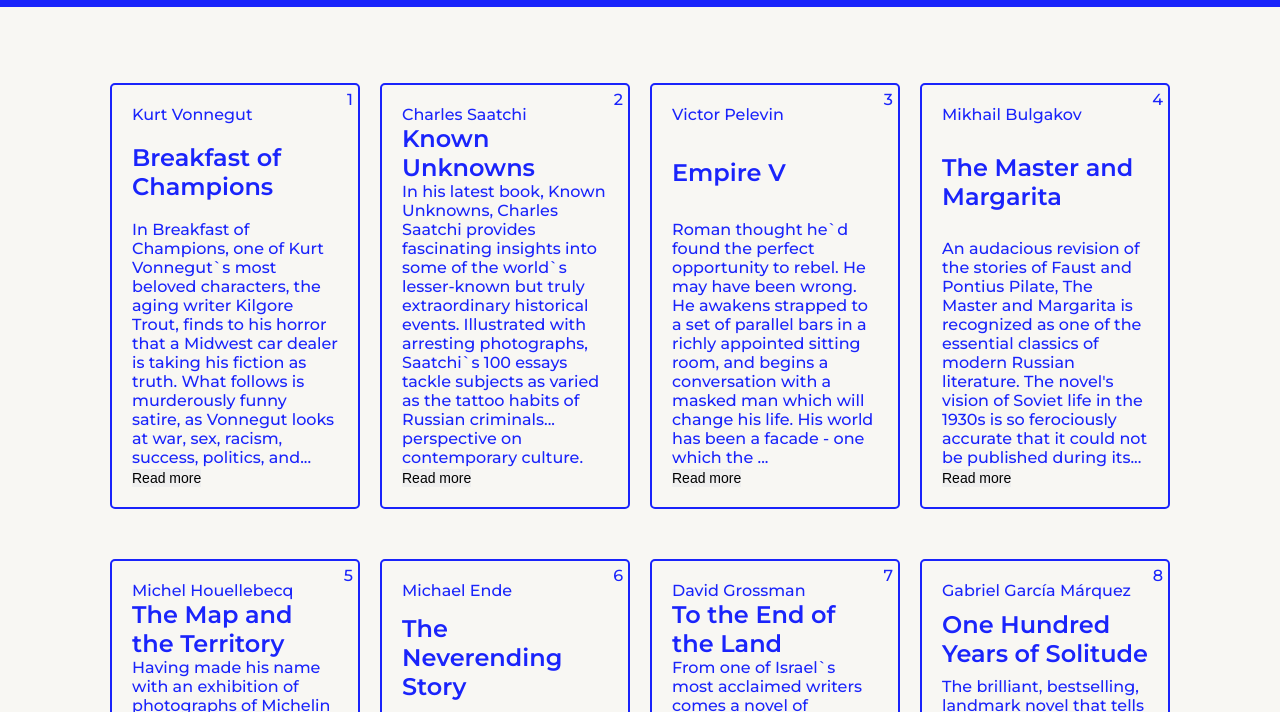
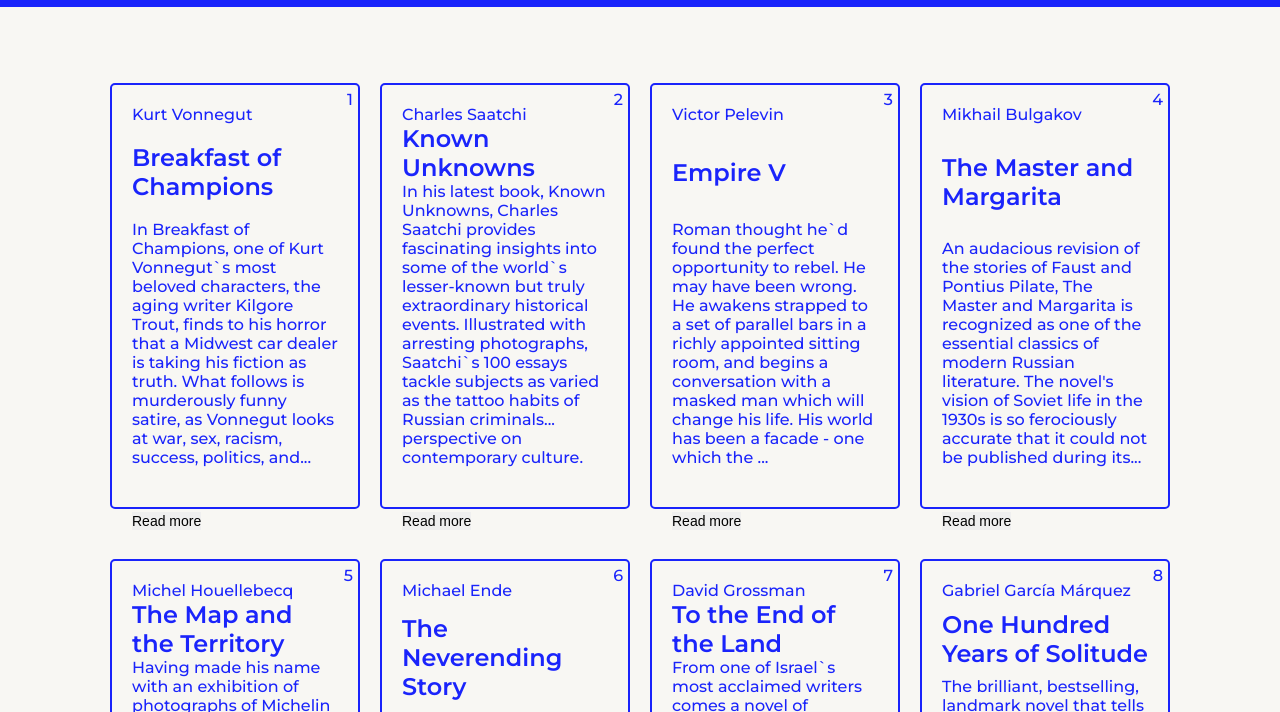
Before and after one commit to Blackblur91/final-exam-uibuild, a plain HTML site: page index.html in a window 1280 px wide. Shown: the part 42-754 px from the top of the page. Drawn offline with Linux system fonts and the light colour scheme.

Commit message:
read more button

```diff
--- a/style.css
+++ b/style.css
@@ -66,9 +66,8 @@ header {
   font-size: 14px;
   border: none;
   cursor: pointer;
-  position: absolute; /* Fontos! */
-  bottom: 20px; /* Gomb pozíciója a doboz alján */
-  left: 20px; /* Gomb pozíciója a bal szélen */
+  position: absolute;
+  bottom: -23px;
 }
 
 .button:hover {
```
